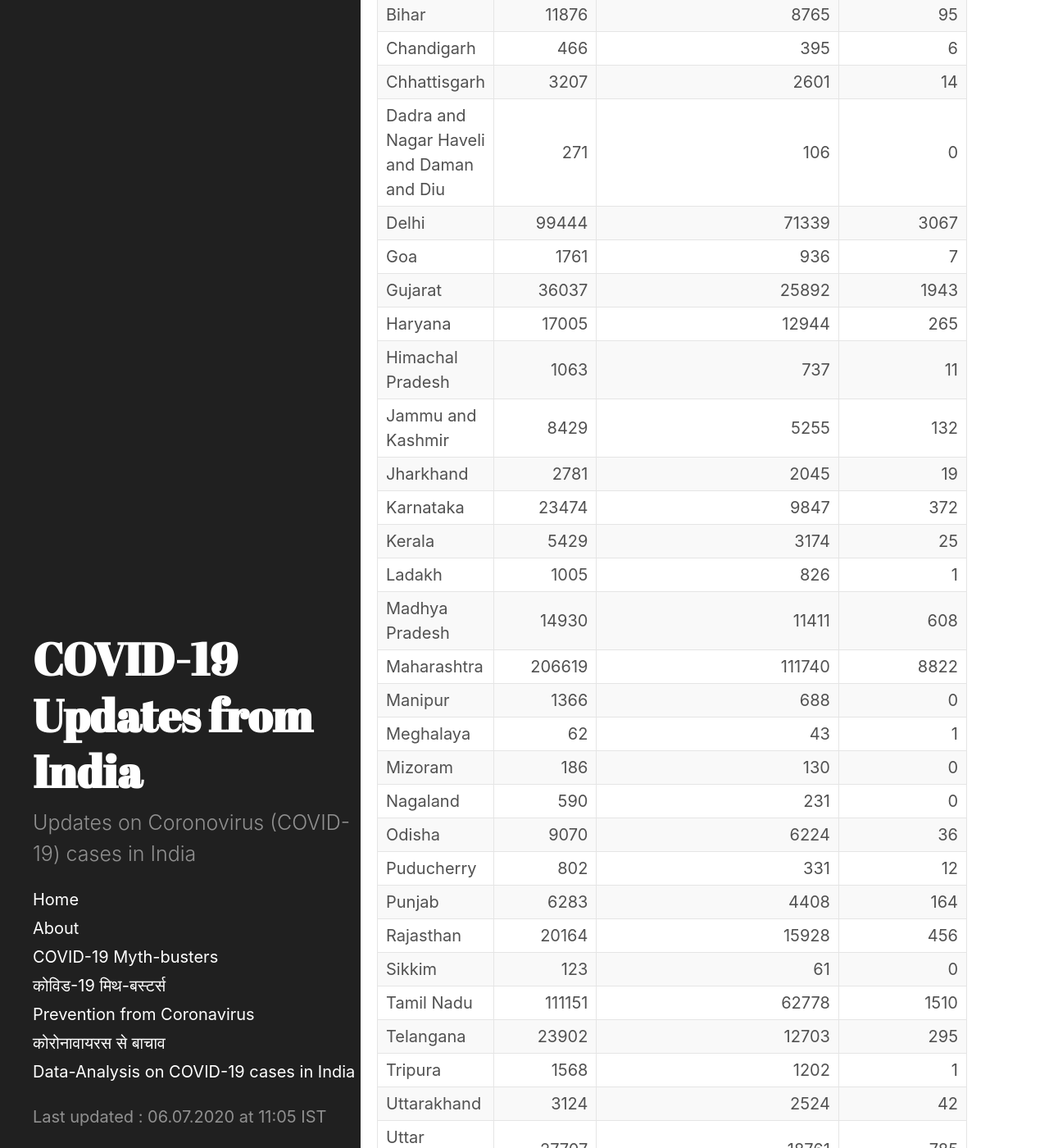
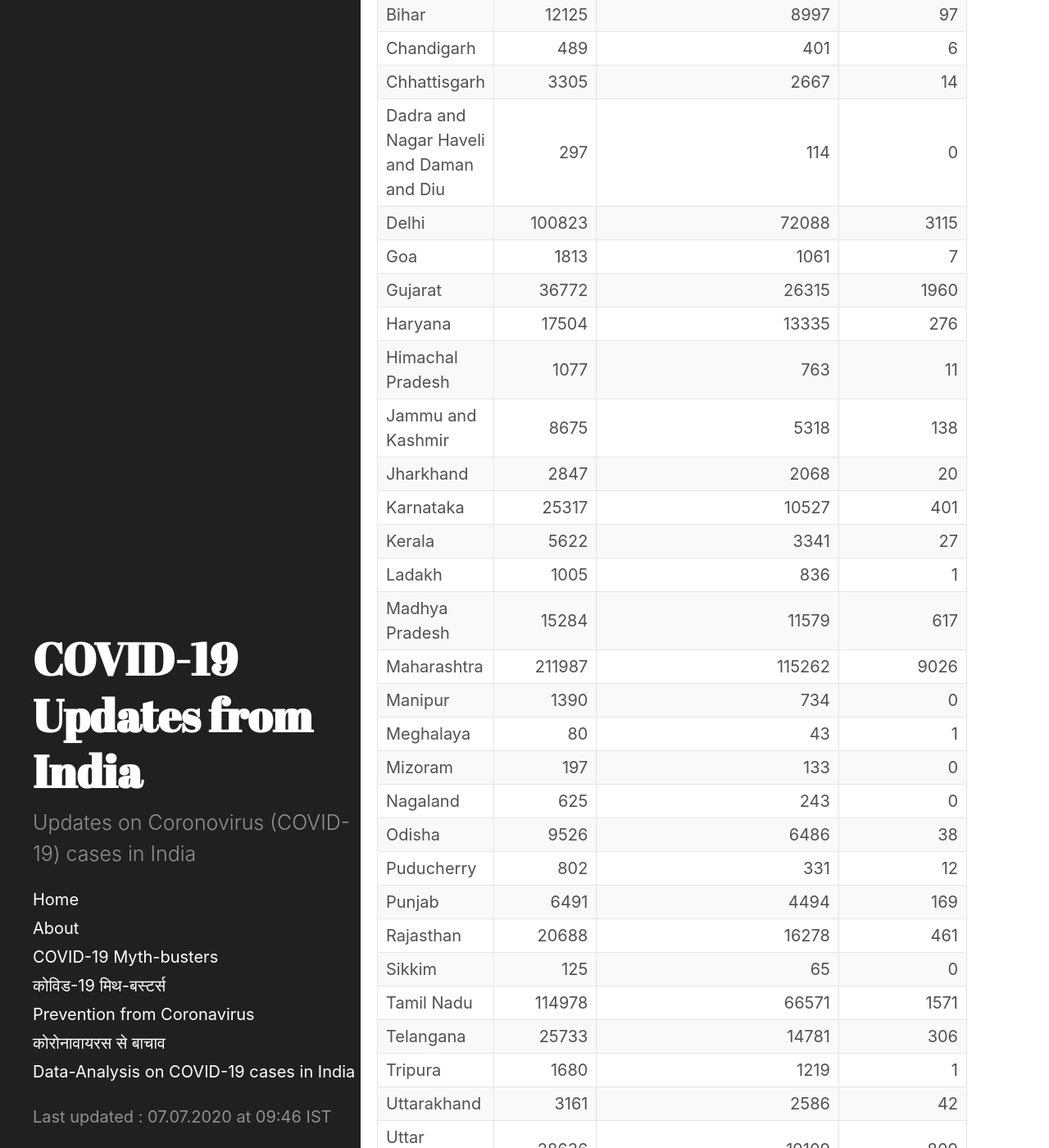
Before and after one commit to bhooraj/covid19updates-india, a Jekyll site: the page built from _posts/2020-07-07-home.md, in a window 1280 px wide and 1400 px high, scrolled down 990 px. Shown: the whole window at 82% size. Built offline with Jekyll 4.4.1, drawn with Linux system fonts in a browser that asks for light colours; some of the changed text lies outside the part shown.

Commit message:
7thJuly Update

```diff
--- a/_data/last_updated.yml
+++ b/_data/last_updated.yml
@@ -1 +1 @@
-- updated_on : 06.07.2020 at 11:05 IST
+- updated_on : 07.07.2020 at 09:46 IST
--- /dev/null
+++ b/_includes/table-20200707-0946.md
@@ -0,0 +1,38 @@
+| Name of State / UT                       |   Total Confirmed cases |   Cured/Discharged/Migrated |   Deaths ( more than 70% cases due to comorbidities ) |
+|:-----------------------------------------|------------------------:|----------------------------:|------------------------------------------------------:|
+| Andaman and Nicobar Islands              |                     141 |                          74 |                                                     0 |
+| Andhra Pradesh                           |                   20019 |                        8920 |                                                   239 |
+| Arunachal Pradesh                        |                     270 |                          92 |                                                     2 |
+| Assam                                    |                   12160 |                        7882 |                                                    14 |
+| Bihar                                    |                   12125 |                        8997 |                                                    97 |
+| Chandigarh                               |                     489 |                         401 |                                                     6 |
+| Chhattisgarh                             |                    3305 |                        2667 |                                                    14 |
+| Dadra and Nagar Haveli and Daman and Diu |                     297 |                         114 |                                                     0 |
+| Delhi                                    |                  100823 |                       72088 |                                                  3115 |
+| Goa                                      |                    1813 |                        1061 |                                                     7 |
+| Gujarat                                  |                   36772 |                       26315 |                                                  1960 |
+| Haryana                                  |                   17504 |                       13335 |                                                   276 |
+| Himachal Pradesh                         |                    1077 |                         763 |                                                    11 |
+| Jammu and Kashmir                        |                    8675 |                        5318 |                                                   138 |
+| Jharkhand                                |                    2847 |                        2068 |                                                    20 |
+| Karnataka                                |                   25317 |                       10527 |                                                   401 |
+| Kerala                                   |                    5622 |                        3341 |                                                    27 |
+| Ladakh                                   |                    1005 |                         836 |                                                     1 |
+| Madhya Pradesh                           |                   15284 |                       11579 |                                                   617 |
+| Maharashtra                              |                  211987 |                      115262 |                                                  9026 |
+| Manipur                                  |                    1390 |                         734 |                                                     0 |
+| Meghalaya                                |                      80 |                          43 |                                                     1 |
+| Mizoram                                  |                     197 |                         133 |                                                     0 |
+| Nagaland                                 |                     625 |                         243 |                                                     0 |
+| Odisha                                   |                    9526 |                        6486 |                                                    38 |
+| Puducherry                               |                     802 |                         331 |                                                    12 |
+| Punjab                                   |                    6491 |                        4494 |                                                   169 |
+| Rajasthan                                |                   20688 |                       16278 |                                                   461 |
+| Sikkim                                   |                     125 |                          65 |                                                     0 |
+| Tamil Nadu                               |                  114978 |                       66571 |                                                  1571 |
+| Telangana                                |                   25733 |                       14781 |                                                   306 |
+| Tripura                                  |                    1680 |                        1219 |                                                     1 |
+| Uttarakhand                              |                    3161 |                        2586 |                                                    42 |
+| Uttar Pradesh                            |                   28636 |                       19109 |                                                   809 |
+| West Bengal                              |                   22987 |                       15235 |                                                   779 |
+| Cases being reassigned to states         |                    5034 |                           0 |                                                     0 |
--- a/_posts/2020-07-06-home.md
+++ b/_posts/2020-07-07-home.md
@@ -4,7 +4,7 @@
 last_update: true
 ---
 
-#### COVID-19 Cases in India (as on  06	July 2020, 08:00 IST)
+#### COVID-19 Cases in India (as on  07	July 2020, 08:00 IST)
 <div class="alert alert-primary" role="alert">
 <p id = "totalcases" style="font-size: 1.2rem; font-weight: bold;"></p>
 <p id = "totalrecovered" style="font-size: 1.2rem; font-weight: bold;"></p>
@@ -22,7 +22,7 @@
 
 <div class="datatable-begin"></div>
 
-{% include table-20200706-1105.md %}
+{% include table-20200707-0946.md %}
 
 <div class="datatable-end"></div>
 <br>
```
Also changed, not shown: _includes/charts-20200707-0957.html (added, +193 -0 lines), _posts/2020-06-26-Updates.md (renamed from _posts/2020-06-25-Updates.md, +3 -0 lines), _posts/2020-07-07-Latest-updates.md (renamed from _posts/2020-07-06-Latest-updates.md, +4 -4 lines), stats-and-charts.md (+2 -2 lines).
